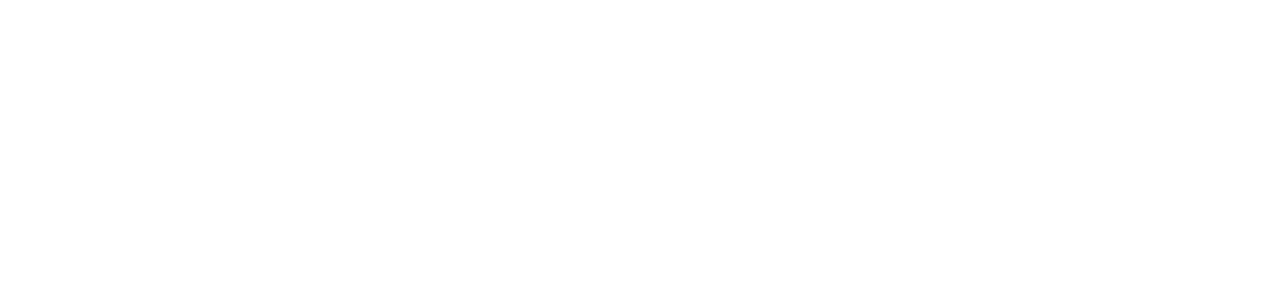
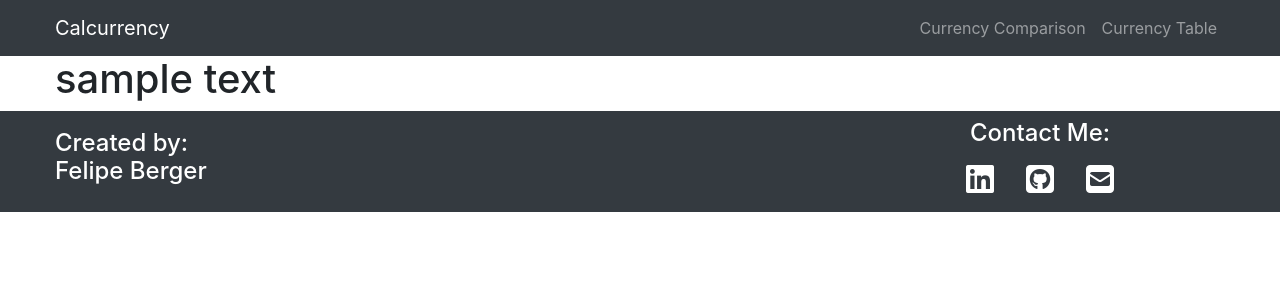
Before and after one commit to felipeberger/currency-exchange-app, a React (Create React App) app: page / in a window 1280 px wide. Shown: the top 300 px of the page. Built offline with nearby package versions, Linux system fonts and the light colour scheme.

Commit message:
Created new Template file, which imports Navbar and Footer and creates a wrapper for future content. Added padding to body on index.css so navbar does not overlap content.

```diff
--- a/src/App.js
+++ b/src/App.js
@@ -1,12 +1,14 @@
 import React from 'react';
 // import logo from './logo.svg';
 import './App.css';
-import Navbar from './Navbar.js';
-import Footer from './Footer.js';
+import Template from './Template.js';
 
 function App() {
   return (
     <>
+      <Template>
+        <h1>sample text</h1>
+      </Template>
     </>
   );
 }
--- /dev/null
+++ b/src/Template.js
@@ -0,0 +1,23 @@
+import React from 'react';
+import Navbar from './Navbar.js';
+import Footer from './Footer.js';
+
+const Template = (props) => {
+
+  return (
+    <>
+      <Navbar />
+      <div className="container-fluid">
+        <div className="row">
+          <div className="col 12">
+            {props.children}
+          </div>
+        </div>
+      </div>
+      <Footer />
+    </>
+  );
+
+}
+
+export default Template;
--- a/src/index.css
+++ b/src/index.css
@@ -5,6 +5,7 @@ body {
     sans-serif;
   -webkit-font-smoothing: antialiased;
   -moz-osx-font-smoothing: grayscale;
+  padding-top: 55px;
 }
 
 code {
@@ -17,6 +18,11 @@ code {
   max-width: 1200px;
 }
 
+nav {
+  height: auto;
+  padding-bottom: 50px;
+}
+
 /* footer styling */
 footer {
   height: auto;
```
